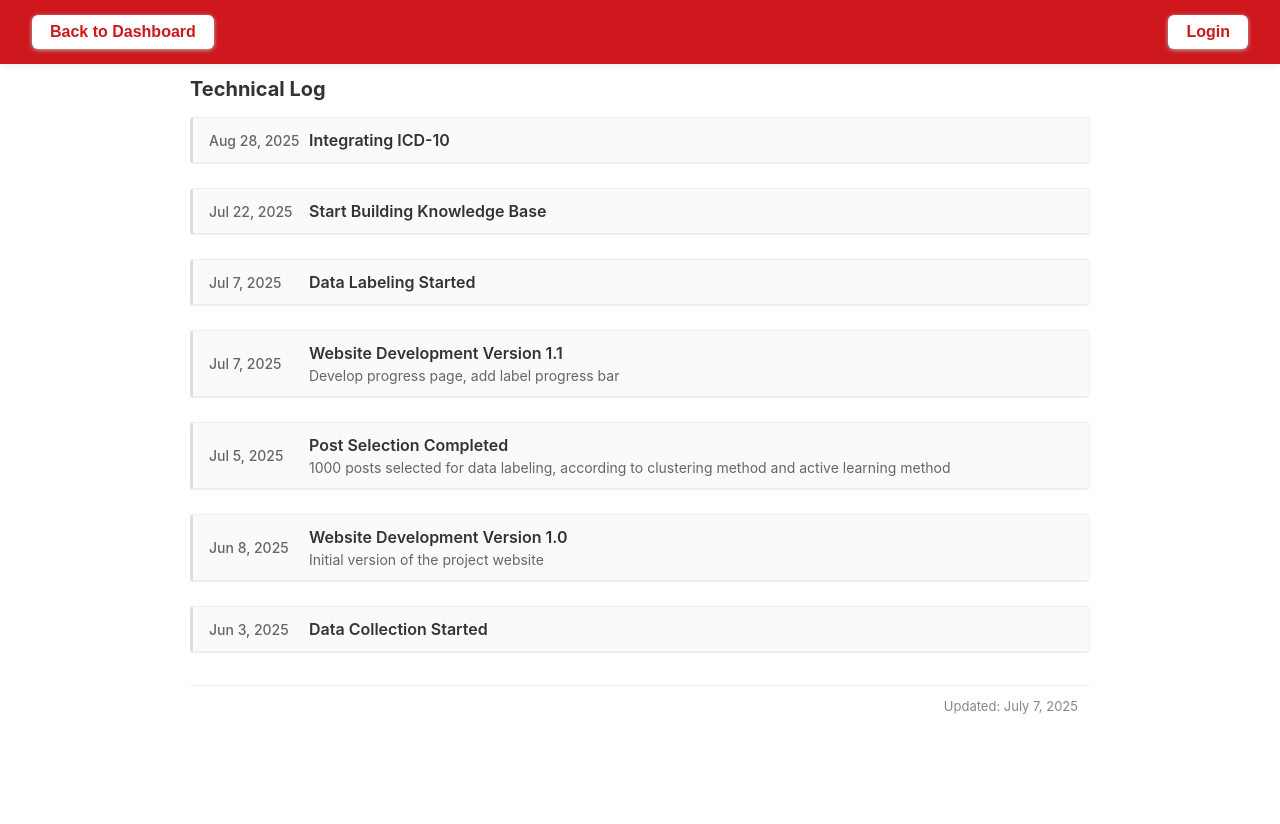
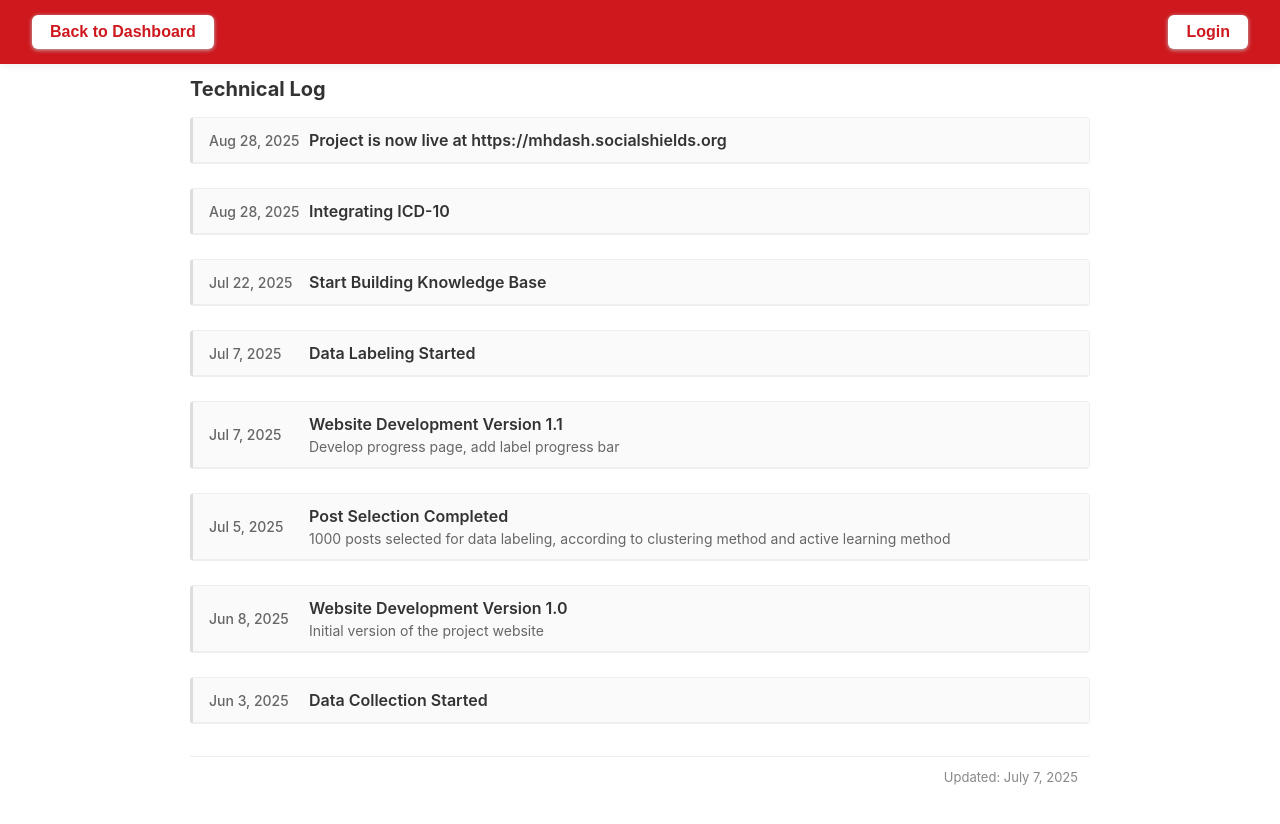
Before and after one commit to ihozh/mental-health-vercel, a Next.js app: page /progress in a window 1280 px wide. Shown: the top 824 px of the page. Built offline with nearby package versions, Linux system fonts and the light colour scheme.

Commit message:
Update progress.js

```diff
--- a/pages/progress.js
+++ b/pages/progress.js
@@ -7,6 +7,10 @@ export default function ProjectProgress() {
 
   // Project logs with dates - only showing completed or ongoing items in reverse chronological order (newest first)
   const projectLogs = [
+    {
+      date: '2025-08-28',
+      title: 'Project is now live at https://mhdash.socialshields.org'
+    },
     {
       date: '2025-08-28',
       title: 'Integrating ICD-10'
```
